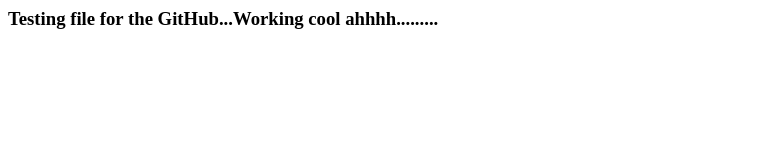
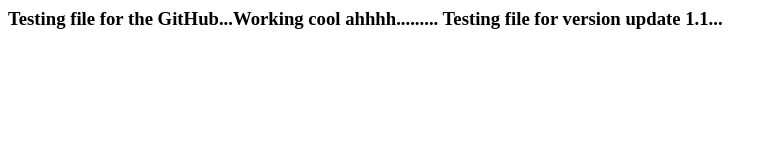
Before and after one commit to smayuras/codecamp, a plain HTML site: page tester1.html in a window 1280 px wide. Shown: the whole page, without its empty margins (0-777 px from the left). Drawn offline with Linux system fonts and the light colour scheme.

Commit message:
Update tester1.html

```diff
--- a/tester1.html
+++ b/tester1.html
@@ -2,6 +2,7 @@
 <body>
 <h3>
 Testing file for the GitHub...Working cool ahhhh.........
+Testing file for version update 1.1...
 </h3>
 </body>
 </html>
```
